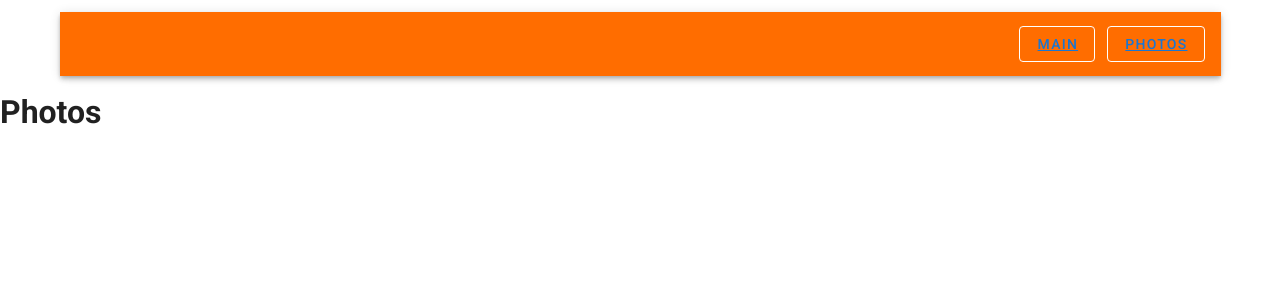
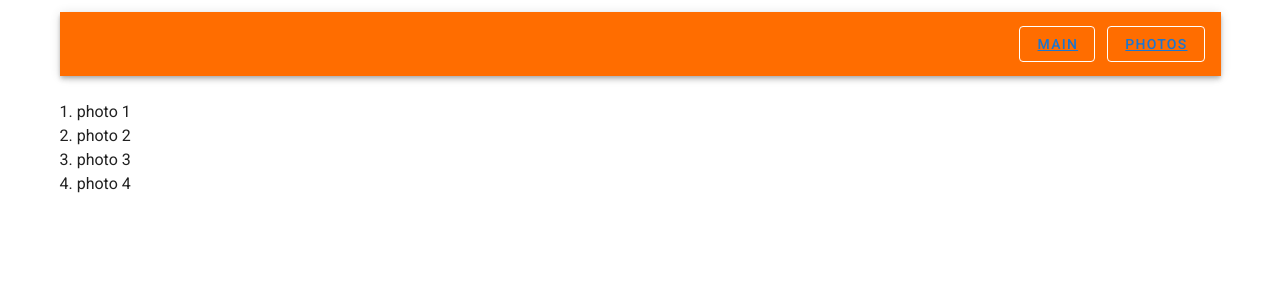
Before and after one commit to alexnas/vue2-simple-photogalary, a Vue app: page /photo in a window 1280 px wide. Shown: the top 300 px of the page. Built offline with nearby package versions, Linux system fonts and the light colour scheme.

Commit message:
Create component Photo and dinamic mapping of array of photos

```diff
--- /dev/null
+++ b/src/components/photo/Photo.vue
@@ -0,0 +1,21 @@
+<template>
+	<div>
+		{{ photo.id }}. {{ photo.title }}
+	</div>
+</template>
+
+<script>
+export default {
+	props: {
+		photo: {
+			type: Object,
+			required: true
+		}
+	}
+
+}
+</script>
+
+<style scoped>
+
+</style>
--- a/src/pages/PhotosPage.vue
+++ b/src/pages/PhotosPage.vue
@@ -1,12 +1,23 @@
 <template>
-	<div>
-		<h1>Photos</h1>
-	</div>
+	<v-container>
+		<Photo v-for="photo in photos" :photo="photo" />
+	</v-container>
 </template>
 
 <script>
+import Photo from '@/components/photo/Photo.vue';
 export default {
-
+	components: {
+		Photo
+	},
+	data: () => ({
+		photos: [
+			{ id: 1, title: 'photo 1' },
+			{ id: 2, title: 'photo 2' },
+			{ id: 3, title: 'photo 3' },
+			{ id: 4, title: 'photo 4' },
+		]
+	})
 }
 </script>
 
```
